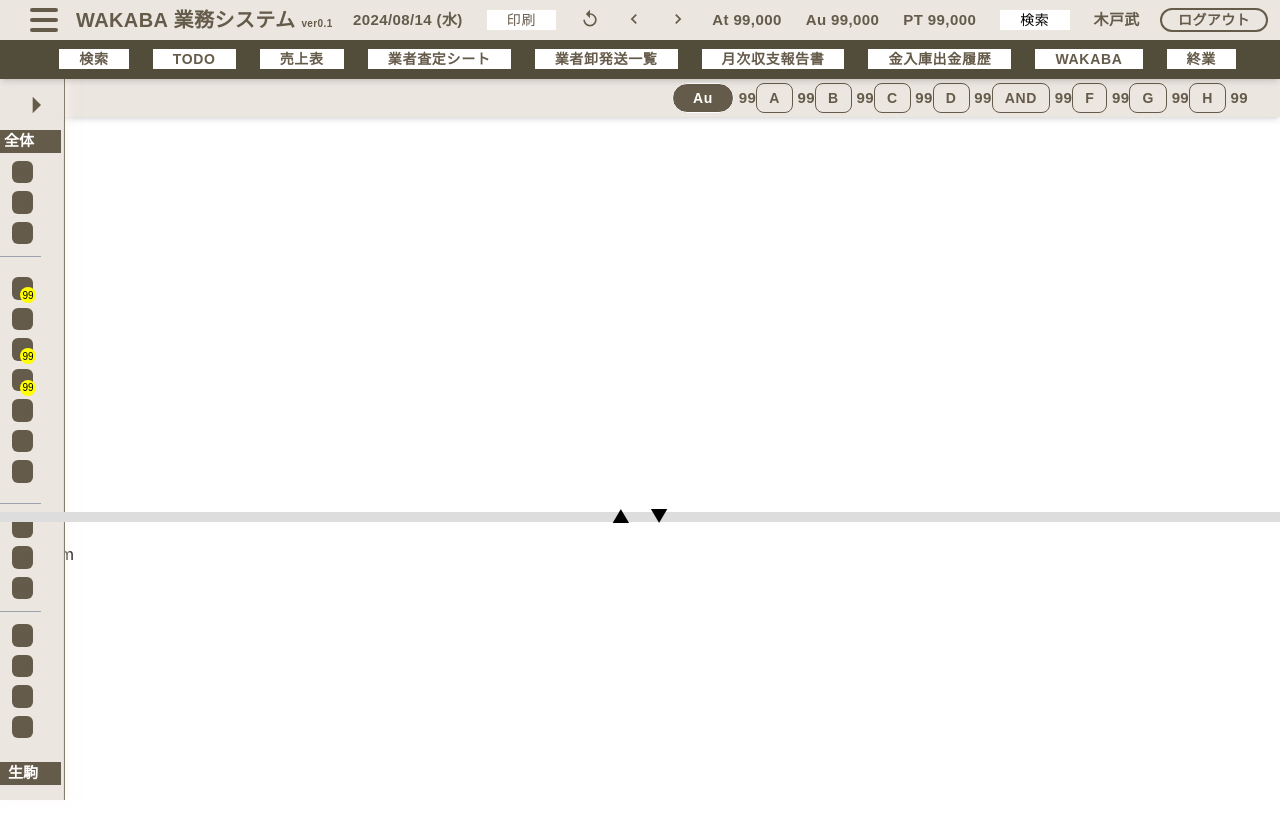
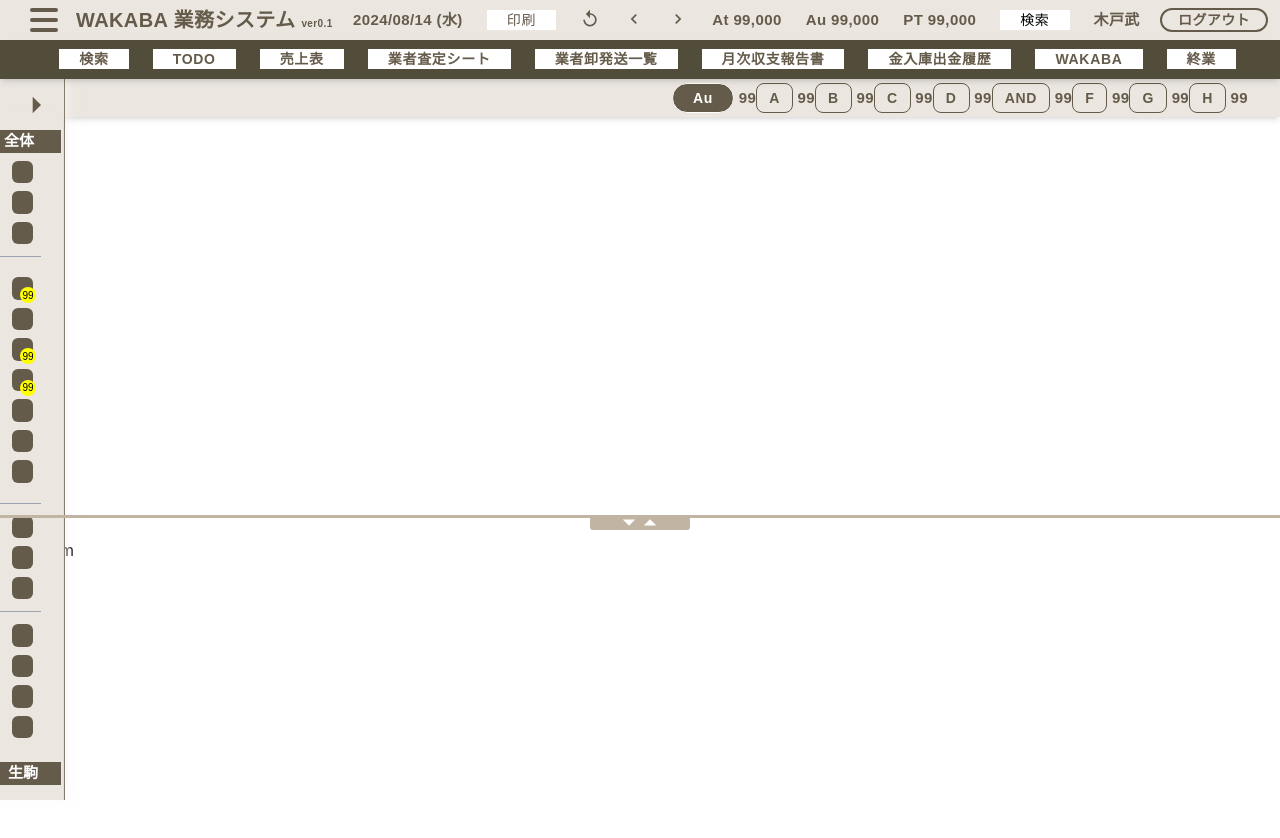
Before and after one commit to EagleToenail/Wakaba, a React (Create React App) app: page /home in a window 1280 px wide. Shown: the top 838 px of the page. Built offline with nearby package versions, Linux system fonts and the light colour scheme.

Commit message:
split 90

```diff
--- a/src/Assets/css/LayoutWithMainContainer.css
+++ b/src/Assets/css/LayoutWithMainContainer.css
@@ -1,20 +1,8 @@
 /* LayoutWithMainContainer.module.css or your preferred CSS file */
-.container {
+.layout-container {
     display: grid;
     grid-template-columns: auto 1fr; /* Sidebar takes up auto width, MainContainer takes up the remaining space */
-    gap: 1rem; /* Adjust gap as needed */
     height: 100vh; /* Full viewport height */
+    overflow: hidden;
+    width: 100%;
   }
-
-  .sidebar {
-    background-color: #f0f0f0; /* Example background color */
-    width: 80px; /* Initial width */
-    min-width: 80px; /* Minimum width */
-    max-width: 250px; /* Maximum width */
-    transition: width 0.3s ease; /* Smooth width transition */
-  }
-
-  .main-container1 {
-    background-color: #ffffff; /* Example background color */
-    padding: 1rem; /* Example padding */
-  }
--- a/src/Assets/css/MainContainer.css
+++ b/src/Assets/css/MainContainer.css
@@ -8,9 +8,10 @@
 
 .top-pane, .bottom-pane {
   width: 100%;
-  padding: 20px;
+  padding: 20px 20px 20px 20px;
   overflow: auto;
   transition: height 0.2s; /* Smooth transition for height changes */
+  margin-bottom: 20px;
 }
 
 .top-pane {
@@ -22,8 +23,8 @@
 }
 
 .splitter {
-  height: 10px;
-  background: #ddd;
+  height: 3px;
+  background: #c2b4a2;
   display: flex;
   justify-content: center;
   align-items: center;
@@ -31,13 +32,33 @@
   position: relative;
   z-index: 1;
 }
+.btn-back{
+  width: 100px;
+  height: 14px;
+  background-color: #c2b4a2;
+  margin-top: 13px;
+  border-radius: 3px;
+}
 
-.arrow-button1, .arrow-button2 {
-  background: none;
+.arrow-button1{
+  width: 30px;
+  background: transparent;
   border: none;
   font-size: 18px;
   cursor: pointer;
-  margin: 0 10px;
+  position: absolute;
+  margin-left: 45px;
+  top: -7px;
+}
+.arrow-button2{
+  width: 30px;
+  background: transparent;
+  border: none;
+  font-size: 18px;
+  cursor: pointer;
+  position: absolute;
+  margin-left: 24px;
+  top: -8px;
 }
 
 .arrow-button:focus {
--- a/src/Assets/css/sidebar.css
+++ b/src/Assets/css/sidebar.css
@@ -47,3 +47,11 @@
     .sidebar {padding-top: 15px;}
     .sidebar a {font-size: 18px;}
   }
+  @media screen and (max-width: 1245px) {
+    .sidebar {top: 30px !important;}
+
+  }
+  @media screen and (max-width: 1023px) {
+    .sidebar {top: 0px !important;}
+
+  }
--- a/src/Components/MainContainer.js
+++ b/src/Components/MainContainer.js
@@ -58,8 +58,16 @@ const MainContainer = ({children}) => {
         onMouseDown={handleMouseDown}
         style={{ cursor: isDragging ? 'row-resize' : 'default' }}
       >
-        <button className="arrow-button1" onClick={(e) => { e.stopPropagation(); moveToTop(); }}>▲</button>
-        <button className="arrow-button2" onClick={(e) => { e.stopPropagation(); moveToMiddle(); }}>▼</button>
+      <div className='btn-back'>
+        <button className="arrow-button1" onClick={(e) => { e.stopPropagation(); moveToTop(); }}>
+            <svg  focusable="false" aria-hidden="true" fill="white" viewBox="0 0 24 24" data-testid="ArrowDropUpIcon" title="ArrowDropUp"><path d="m7 14 5-5 5 5z"></path></svg>
+          </button>
+      <button className="arrow-button2" onClick={(e) => { e.stopPropagation(); moveToMiddle(); }}>
+           <svg  focusable="false" aria-hidden="true" fill="white" viewBox="0 0 24 24" data-testid="ArrowDropDownIcon" title="ArrowDropDown"><path d="m7 10 5 5 5-5z"></path></svg>
+        </button>
+      </div>
+
+
       </div>
       <div className="bottom-pane" style={{ height: `${100 - position}%` }}>
         Bottom
--- a/src/Layout/LayoutWithMainContainer.js
+++ b/src/Layout/LayoutWithMainContainer.js
@@ -1,30 +1,53 @@
-import React from 'react';
+import React, { useEffect, useState} from 'react';
 import Header from '../Components/Header';
 import Navbar from '../Components/Navbar';
 import Toolbar from '../Components/Toolbar';
 import Sidebar from '../Components/Sidebar';
 import MainContainer from '../Components/MainContainer';
 import {Outlet, useLocation } from 'react-router-dom';
-// import '../Assets/css/LayoutWithMainContainer.css';
+import '../Assets/css/LayoutWithMainContainer.css';
 
 const LayoutWithMainContainer = () => {
   const location = useLocation();
 
-//   // Define routes that should not include Header and Sidebar
   const noHeaderSidebarRoutes = ['']; // Add other routes as needed
 
   const showHeaderAndSidebar = !noHeaderSidebarRoutes.includes(location.pathname);
+
+
+  const [sidebarWidth, setSidebarWidth] = useState(0);
+
+  useEffect(() => {
+    const sidebarElement = document.querySelector('.sidebar');
+
+    if (sidebarElement) {
+        const handleResize = () => {
+            setSidebarWidth(sidebarElement.offsetWidth);
+        };
+
+        const resizeObserver = new ResizeObserver(handleResize);
+        resizeObserver.observe(sidebarElement);
+
+        // Initial measurement
+        handleResize();
+
+        // Cleanup function to disconnect observer
+        return () => resizeObserver.disconnect();
+    }
+}, [showHeaderAndSidebar]);  // Re-run if sidebar visibility changes
 
   return (
     <>
          {showHeaderAndSidebar && <Header />}
          {showHeaderAndSidebar && <Navbar />}
          {showHeaderAndSidebar && <Toolbar />}
-         <div >
-            {showHeaderAndSidebar && <Sidebar />}
+         <div className='layout-container'>
+            {showHeaderAndSidebar &&<div className='layout-sidebar' style={{width:`${sidebarWidth}px`}}><Sidebar /></div>}
+            <div className='layout-maincontainer'>
                 <MainContainer>
                     <Outlet/>
                 </MainContainer>
+            </div>
           </div>
     </>
   );
--- a/src/index.css
+++ b/src/index.css
@@ -8,6 +8,7 @@ body {
     sans-serif;
   -webkit-font-smoothing: antialiased;
   -moz-osx-font-smoothing: grayscale;
+  overflow: hidden;
 }
 
 code {
```
